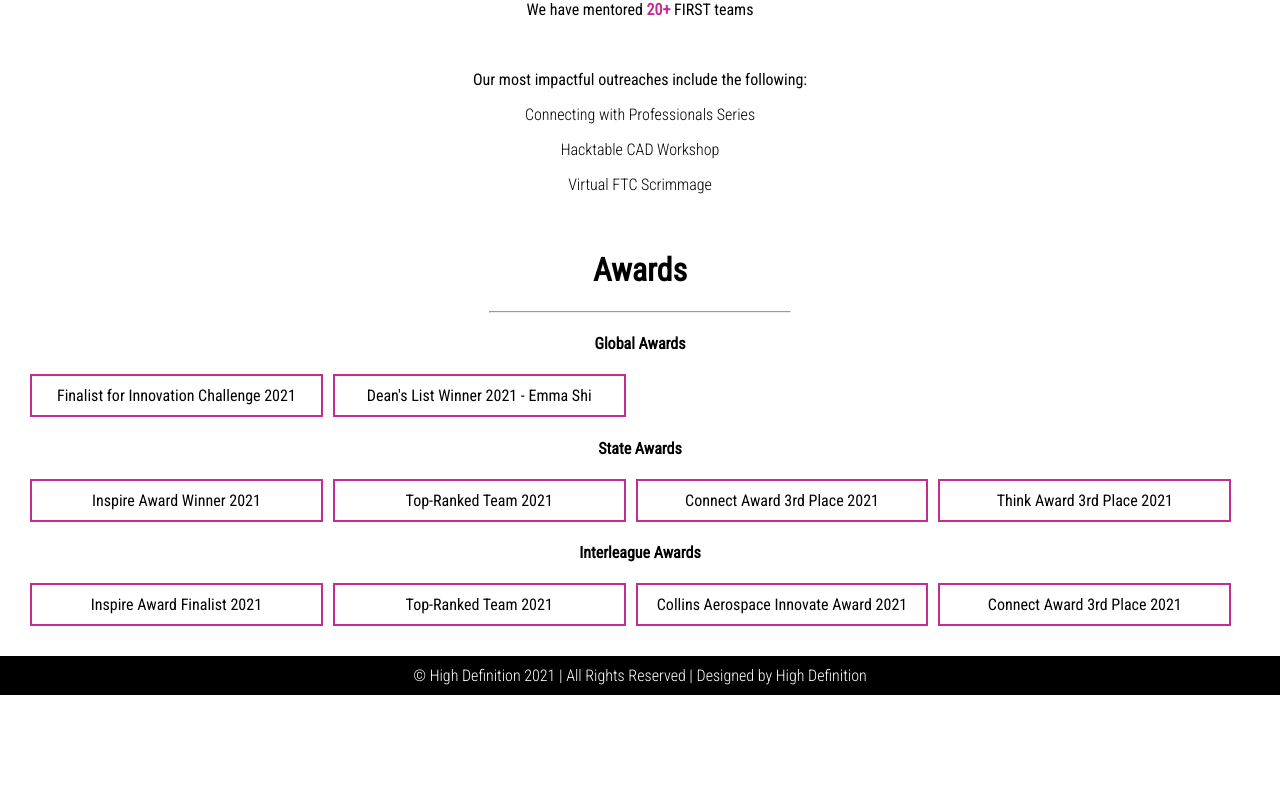
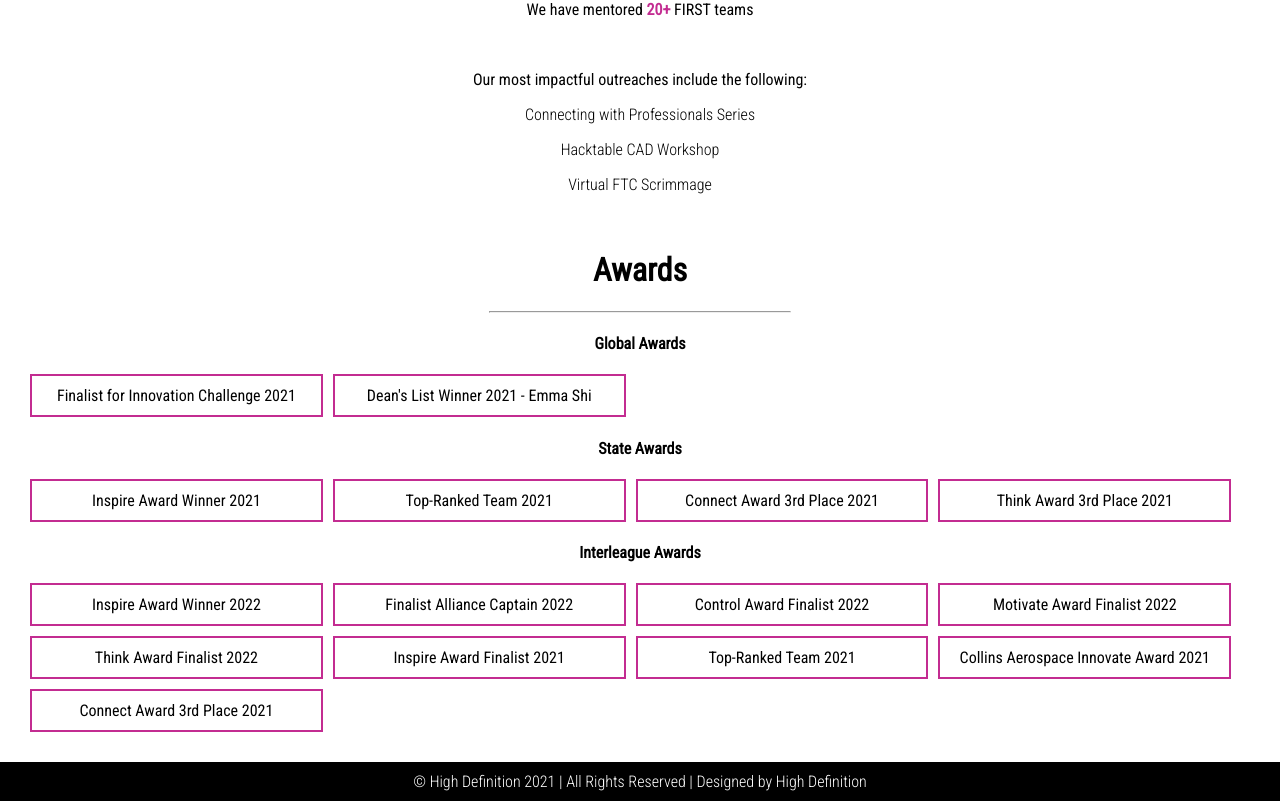
Before and after one commit to HiiDeff/HighDefinition.github.io, a Next.js app: page /accomplishments in a window 1280 px wide. Shown: the part 821-1622 px from the top of the page. Before the commit the page ends 1516 px from the top, so only its background shows below. Built offline with nearby package versions, Linux system fonts and the light colour scheme.

Commit message:
updated with awards

```diff
--- a/pages/accomplishments.js
+++ b/pages/accomplishments.js
@@ -43,6 +43,12 @@ export default function Accomplishments() {
           </div>
           <h4>Interleague Awards</h4>
           <div className="award-grid grid">
+            <div className="grid-item">Inspire Award Winner 2022</div>
+            <div className="grid-item">Finalist Alliance Captain 2022</div>
+            <div className="grid-item">Control Award Finalist 2022</div>
+            <div className="grid-item">Motivate Award Finalist 2022</div>
+            <div className="grid-item">Think Award Finalist 2022</div>
+
             <div className="grid-item">Inspire Award Finalist 2021</div>
             <div className="grid-item">Top-Ranked Team 2021</div>
             <div className="grid-item">Collins Aerospace Innovate Award 2021</div>
```
